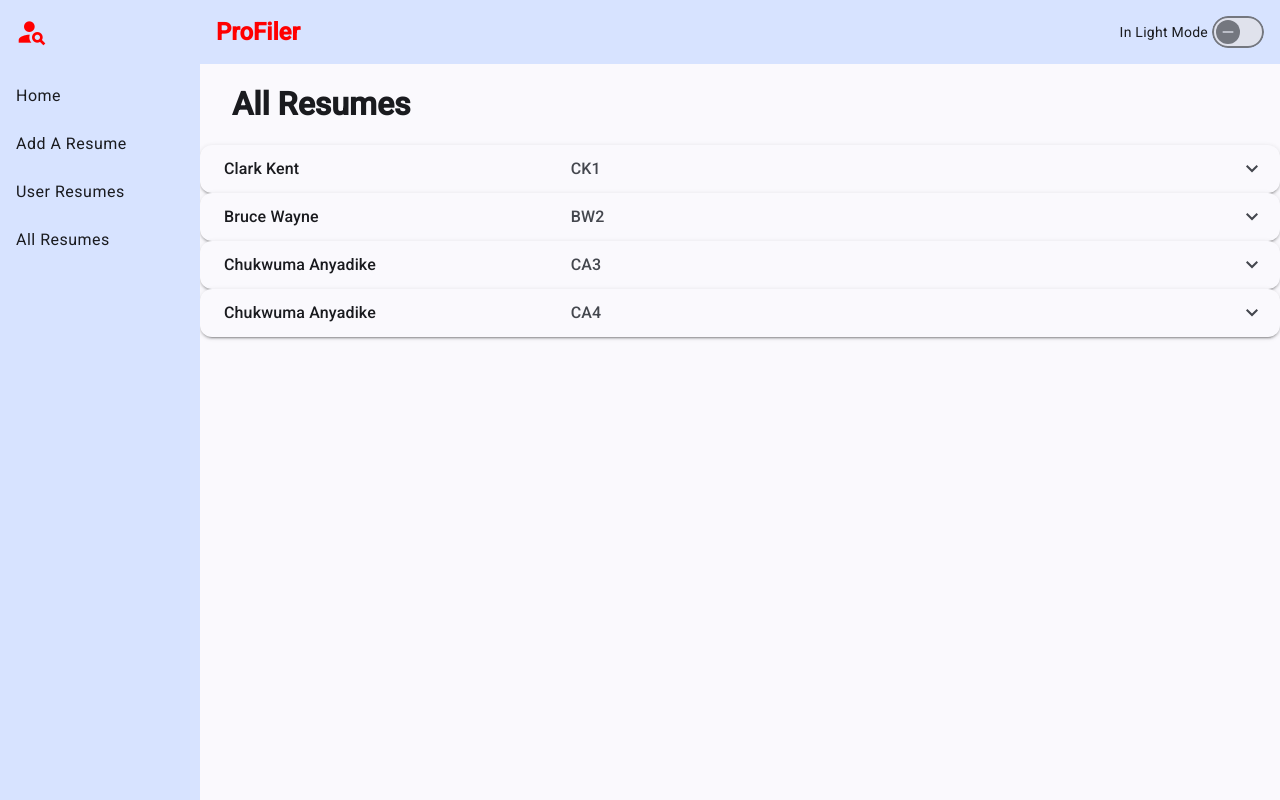
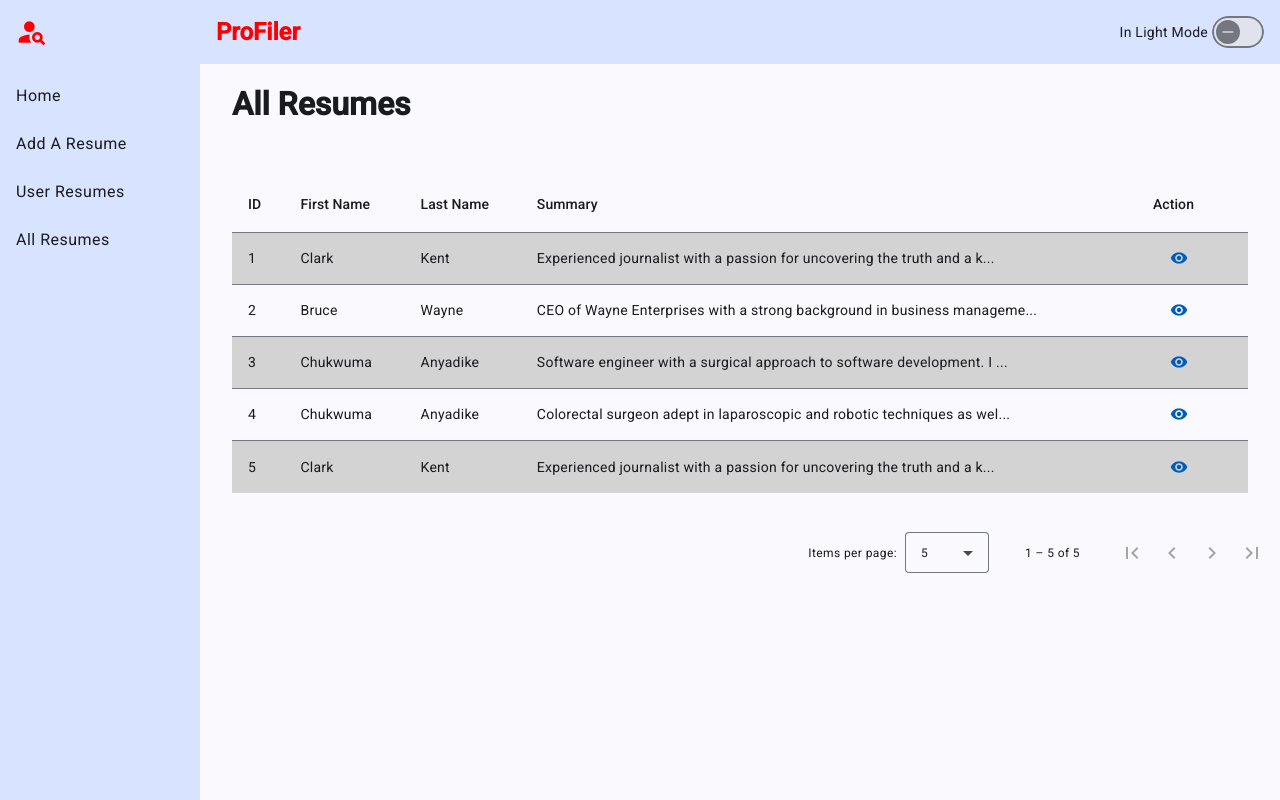
Before and after one commit to chukwuma1976/pro-filer, an Angular app: page /pro-filer/all-resumes in a window 1280 px wide. Built offline with nearby package versions, Linux system fonts and the light colour scheme.

Commit message:
changed resumes to table format in all resumes

```diff
--- a/src/app/app.routes.ts
+++ b/src/app/app.routes.ts
@@ -10,6 +10,7 @@ import { AllResumesComponent } from './component/all-resumes/all-resumes.compone
 import { ResumeFormComponent } from './component/resume-form/resume-form.component';
 import { loginGuard } from './guards/login.guard';
 import { ResumeEditFormComponent } from './component/resume-edit-form/resume-edit-form.component';
+import { ViewResumeComponent } from './view-resume/view-resume.component';
 
 export const routes: Routes = [
     { path: '', redirectTo: 'login', pathMatch: 'full' },
@@ -26,7 +27,8 @@ export const routes: Routes = [
             { path: 'resume-details', component: UserResumesComponent },
             { path: 'all-resumes', component: AllResumesComponent },
             { path: 'resume-form', component: ResumeFormComponent },
-            { path: 'edit-resume/:id', component: ResumeEditFormComponent }
+            { path: 'edit-resume/:id', component: ResumeEditFormComponent },
+            { path: 'view-resume/:id', component: ViewResumeComponent }
         ]
     }
 ];
--- a/src/app/component/all-resumes/all-resumes.component.html
+++ b/src/app/component/all-resumes/all-resumes.component.html
@@ -1,21 +1,37 @@
-<div>
+<div class="mat-elevation-z8">
     <h1 class="resume-header">All Resumes</h1>
-    <div *ngIf="resumes.length === 0">
-        <p>No resumes found.</p>
-    </div>
-    <div *ngFor="let resume of resumes" class="resume-card">
-        <mat-accordion multi>
-            <mat-expansion-panel>
-                <mat-expansion-panel-header>
-                    <mat-panel-title>
-                        {{resume.firstName}} {{resume.lastName}}
-                    </mat-panel-title>
-                    <mat-panel-description>
-                        {{resume.firstName[0]}}{{resume.lastName[0]}}{{resume.id}}
-                    </mat-panel-description>
-                </mat-expansion-panel-header>
-                <app-resume-details [resumeData]="resume"></app-resume-details>
-            </mat-expansion-panel>
-        </mat-accordion>
-    </div>
+    <table mat-table [dataSource]="dataSource">
+        <ng-container matColumnDef="id">
+            <th mat-header-cell *matHeaderCellDef> ID </th>
+            <td mat-cell *matCellDef="let element"> {{element.id}} </td>
+        </ng-container>
+        <ng-container matColumnDef="firstName">
+            <th mat-header-cell *matHeaderCellDef> First Name </th>
+            <td mat-cell *matCellDef="let element"> {{element.firstName}} </td>
+        </ng-container>
+        <ng-container matColumnDef="lastName">
+            <th mat-header-cell *matHeaderCellDef> Last Name </th>
+            <td mat-cell *matCellDef="let element"> {{element.lastName}} </td>
+        </ng-container>
+        <ng-container matColumnDef="summary">
+            <th mat-header-cell *matHeaderCellDef> Summary </th>
+            <td mat-cell *matCellDef="let element" [matTooltip]="element.summary"
+                [matTooltipPosition]="position.value!"> {{element.summary.slice(0,70)}}... </td>
+        </ng-container>
+        <ng-container matColumnDef="action">
+            <th mat-header-cell *matHeaderCellDef> Action </th>
+            <td mat-cell *matCellDef="let element">
+                <button mat-button [matTooltip]="viewResumeMessage" [matTooltipPosition]="position.value!"
+                    [routerLink]="['/pro-filer/view-resume', element.id]">
+                    <mat-icon>visibility</mat-icon>
+                </button>
+            </td>
+        </ng-container>
+
+        <tr mat-header-row *matHeaderRowDef="displayedColumns"></tr>
+        <tr mat-row *matRowDef="let row; columns: displayedColumns;"></tr>
+    </table>
+
+    <mat-paginator [pageSizeOptions]="[5, 10, 20]" showFirstLastButtons aria-label="Select page of periodic elements">
+    </mat-paginator>
 </div>
--- a/src/app/component/all-resumes/all-resumes.component.scss
+++ b/src/app/component/all-resumes/all-resumes.component.scss
@@ -0,0 +1,9 @@
+table {
+    width: 95%;
+    margin: auto;
+    padding: 2rem;
+}
+
+.mat-mdc-row:nth-child(odd) {
+    background-color: lightgray;
+}
--- a/src/app/component/all-resumes/all-resumes.component.ts
+++ b/src/app/component/all-resumes/all-resumes.component.ts
@@ -1,22 +1,42 @@
-import { Component } from '@angular/core';
+import { Component, ViewChild } from '@angular/core';
 import { ResumeService } from '../../services/resume.service';
 import { Resume } from '../../shared/models/resume';
 import { NgFor, NgIf } from '@angular/common';
 import { MatExpansionModule } from '@angular/material/expansion';
 import { ResumeDetailsComponent } from "../../component/resume-details/resume-details.component"; // Corrected path to ResumeDetailsComponent
+import { MatPaginator, MatPaginatorModule } from '@angular/material/paginator';
+import { MatTableDataSource, MatTableModule } from '@angular/material/table';
+import { MatTooltipModule, TooltipPosition } from '@angular/material/tooltip';
+import { FormControl } from '@angular/forms';
+import { MatButtonModule } from '@angular/material/button';
+import { MatIconModule } from '@angular/material/icon';
+import { RouterLink } from '@angular/router';
 
 @Component({
   selector: 'app-all-resumes',
-  imports: [NgFor, NgIf, ResumeDetailsComponent, MatExpansionModule], // Import NgFor for ngFor directive
+  imports: [MatExpansionModule, MatTableModule, MatPaginatorModule, MatTooltipModule, MatButtonModule, MatIconModule, RouterLink], // Import NgFor for ngFor directive
   templateUrl: './all-resumes.component.html',
   styleUrl: './all-resumes.component.scss'
 })
 export class AllResumesComponent {
   resumes: Resume[] = []; // Initialize resumes as an empty array
+  displayedColumns: string[] = ['id', 'firstName', 'lastName', 'summary', 'action']; // Define the columns to display
+  dataSource: MatTableDataSource<Resume> = new MatTableDataSource<Resume>([]);
+
+  positionOptions: TooltipPosition[] = ['after', 'before', 'above', 'below', 'left', 'right'];
+  position = new FormControl(this.positionOptions[2]);
+  viewResumeMessage = 'View the details of this resume.';
+
+  @ViewChild(MatPaginator) paginator!: MatPaginator;
 
   constructor(private resumeService: ResumeService) { }
 
   ngOnInit() {
     this.resumes = this.resumeService.getAllResumes(); // Fetch all resumes from the service
+    this.dataSource = new MatTableDataSource<Resume>(this.resumes);
+  }
+
+  ngAfterViewInit() {
+    this.dataSource.paginator = this.paginator;
   }
 }
--- a/src/app/component/resume-edit-form/resume-edit-form.component.html
+++ b/src/app/component/resume-edit-form/resume-edit-form.component.html
@@ -92,7 +92,8 @@
                     </mat-form-field>
                     <mat-form-field class="end-date" appearance="fill">
                         <mat-label>End Date</mat-label>
-                        <input matInput [formControlName]="'endDate'" [matDatepicker]="picker2">
+                        <input matInput [formControlName]="'endDate'" [matDatepicker]="picker2"
+                            [matTooltip]="ifCurrentlyEmployedMessage" [matTooltipPosition]="position.value!">
                         <mat-hint>MM/DD/YYYY</mat-hint>
                         <mat-datepicker-toggle matIconSuffix [for]="picker2"></mat-datepicker-toggle>
                         <mat-datepicker #picker2></mat-datepicker>
--- a/src/app/component/resume-form/resume-form.component.html
+++ b/src/app/component/resume-form/resume-form.component.html
@@ -90,7 +90,8 @@
                     </mat-form-field>
                     <mat-form-field class="end-date" appearance="fill">
                         <mat-label>End Date</mat-label>
-                        <input matInput [formControlName]="'endDate'" [matDatepicker]="picker2">
+                        <input matInput [formControlName]="'endDate'" [matDatepicker]="picker2"
+                            [matTooltip]="ifCurrentlyEmployedMessage" [matTooltipPosition]="position.value!">
                         <mat-hint>MM/DD/YYYY</mat-hint>
                         <mat-datepicker-toggle matIconSuffix [for]="picker2"></mat-datepicker-toggle>
                         <mat-datepicker #picker2></mat-datepicker>
--- a/src/app/component/resume-form/resume-form.component.ts
+++ b/src/app/component/resume-form/resume-form.component.ts
@@ -50,6 +50,8 @@ export class ResumeFormComponent {
   positionOptions: TooltipPosition[] = ['after', 'before', 'above', 'below', 'left', 'right'];
   position = new FormControl(this.positionOptions[2]);
   shareResumeMessage = 'Share your resume with other members of the Pro-Filer community.';
+  ifCurrentlyEmployedMessage =
+    'If you are currently employed, set the end date of your last job to today\'s date.  It will show as "present" in your resume.';
 
   constructor(protected fb: FormBuilder, protected resumeService: ResumeService, protected router: Router) {
     this.resumeForm = this.fb.group({
--- a/src/app/component/user-resumes/user-resumes.component.ts
+++ b/src/app/component/user-resumes/user-resumes.component.ts
@@ -18,7 +18,7 @@ export class UserResumesComponent {
   constructor(private resumeService: ResumeService) { }
 
   ngOnInit() {
-    this.resumes = this.resumeService.getResumesByUserId('3'); // Fetch all resumes from the service
+    this.resumes = this.resumeService.getResumesByUserId('1'); // Fetch all resumes from the service
   }
 
 }
--- a/src/app/shared/mock-data/resumeData.ts
+++ b/src/app/shared/mock-data/resumeData.ts
@@ -121,8 +121,8 @@ const resumeData: Resume[] = [
             {
                 employer: "FDM",
                 title: "Contractor",
-                city: "Hayes",
-                state: "Virginia",
+                city: "Dallas",
+                state: "Texas",
                 startDate: "2023-11-13T06:00:00.000Z",
                 endDate: "Present",
                 description: [
@@ -263,6 +263,70 @@ const resumeData: Resume[] = [
         ],
         additionalInfo: "I am a fellow of the American College of Surgeons and a member of the Society of American Gastrointestinal and Endoscopic Surgeons.",
         shareWithOthers: false
+    },
+    {
+        id: '5',
+        firstName: 'Clark',
+        lastName: 'Kent',
+        phoneNumber: '123-456-7890',
+        email: 'clark.kent@dailyplanet.com',
+        linkedIn: 'https://www.linkedin.com/in/clarkkent',
+        website: 'https://www.clarkkent.com',
+        summary: 'Experienced journalist with a passion for uncovering the truth and a knack for storytelling.  Also fight crime as a vigilante in my spare time.',
+        experience: [
+            {
+                employer: 'Daily Planet',
+                title: 'Senior Reporter',
+                city: 'Metropolis',
+                state: 'NY',
+                startDate: '2015-01-01',
+                endDate: '2023-01-01',
+                description: [
+                    'Investigated and reported on various local and national news stories.',
+                    'Collaborated with photographers and editors to produce high-quality articles.',
+                    'Conducted interviews with key figures in politics, business, and entertainment.'
+                ]
+            },
+            {
+                employer: 'Metropolis Gazette',
+                title: 'Staff Writer',
+                city: 'Metropolis',
+                state: 'NY',
+                startDate: '2010-01-01',
+                endDate: '2014-12-31',
+                description: [
+                    'Wrote articles covering local events, sports, and community issues.',
+                    'Assisted in the layout and design of the newspaper.'
+                ]
+            },
+            {
+                employer: 'Justice League',
+                title: 'Superhero',
+                city: 'Various',
+                state: 'N/A',
+                startDate: '2010-01-01',
+                endDate: 'Present',
+                description: [
+                    'Fought crime and protected the world from various threats.',
+                    'Collaborated with other superheroes to maintain peace and justice.'
+                ]
+            }
+        ],
+        education: [
+            {
+                institution: 'Metropolis University',
+                city: 'Metropolis',
+                state: 'NY',
+                degree: 'Bachelor of Arts',
+                fieldOfStudy: 'Journalism',
+                graduationDate: '2009-05-15',
+                descriptionEdu: 'Graduated with honors.',
+                awards: ['Dean\'s List', 'Best Student Journalist']
+            }
+        ],
+        skills: ['Investigative Journalism', 'Writing', 'Editing', 'Public Speaking', 'Flying', 'Heat Vision', 'Super Strength'],
+        shareWithOthers: true,
+        additionalInfo: 'Fluent in English and Spanish. Passionate about social justice and community service.'
     }
 ];
 
@@ -271,7 +335,7 @@ const clarkKent: User = {
     username: 'manofsteel',
     email: 'clark.kent@dailyplanet.com',
     password: 'password123',
-    resumes: [resumeData[0]]
+    resumes: [resumeData[0], resumeData[4]]
 }
 
 const bruceWayne: User = {
--- /dev/null
+++ b/src/app/view-resume/view-resume.component.html
@@ -0,0 +1,7 @@
+<div>
+    <div class="resume-form-header">
+        <h3>Sample Resume</h3>
+        <button mat-button color="primary" (click)="goBack()"><mat-icon>arrow_back_ios</mat-icon>Back</button>
+    </div>
+    <app-resume-details [resumeData]="resume ?? null"></app-resume-details>
+</div>
--- /dev/null
+++ b/src/app/view-resume/view-resume.component.ts
@@ -0,0 +1,29 @@
+import { Component } from '@angular/core';
+import { ResumeService } from '../services/resume.service';
+import { ActivatedRoute, Router } from '@angular/router';
+import { Resume } from '../shared/models/resume';
+import { ResumeDetailsComponent } from '../component/resume-details/resume-details.component';
+import { MatButtonModule } from '@angular/material/button';
+import { MatIconModule } from '@angular/material/icon';
+
+@Component({
+  selector: 'app-view-resume',
+  imports: [ResumeDetailsComponent, MatIconModule, MatButtonModule],
+  templateUrl: './view-resume.component.html',
+  styleUrl: './view-resume.component.scss'
+})
+export class ViewResumeComponent {
+
+  resume: Resume | undefined;
+  constructor(private resumeService: ResumeService, private route: ActivatedRoute, private router: Router) { }
+
+  ngOnInit() {
+    const resumeId = this.route.snapshot.paramMap.get('id');
+    this.resume = resumeId ? this.resumeService.getResumeById(resumeId) : undefined;
+  }
+
+  goBack() {
+    this.router.navigate(['/pro-filer/all-resumes']);
+  }
+
+}
```
Also changed, not shown: src/app/view-resume/view-resume.component.scss (added), 1 other file (tests, documents, lock files or other folders).
